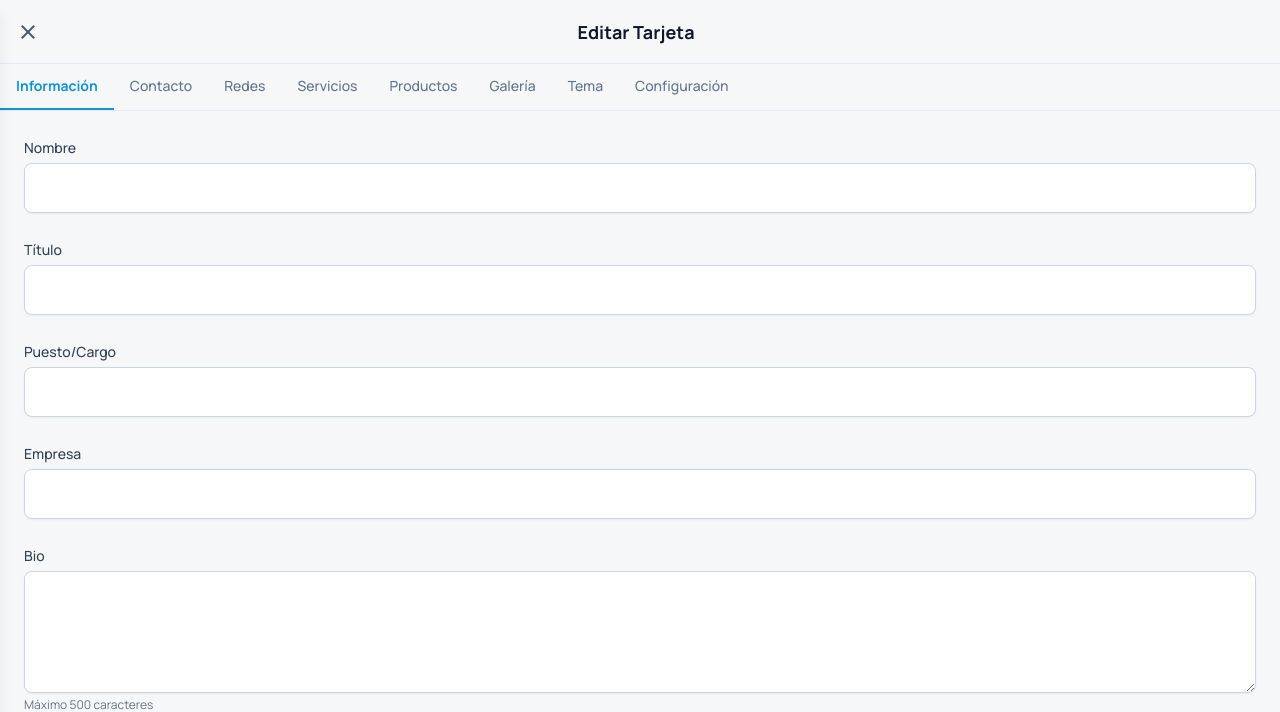
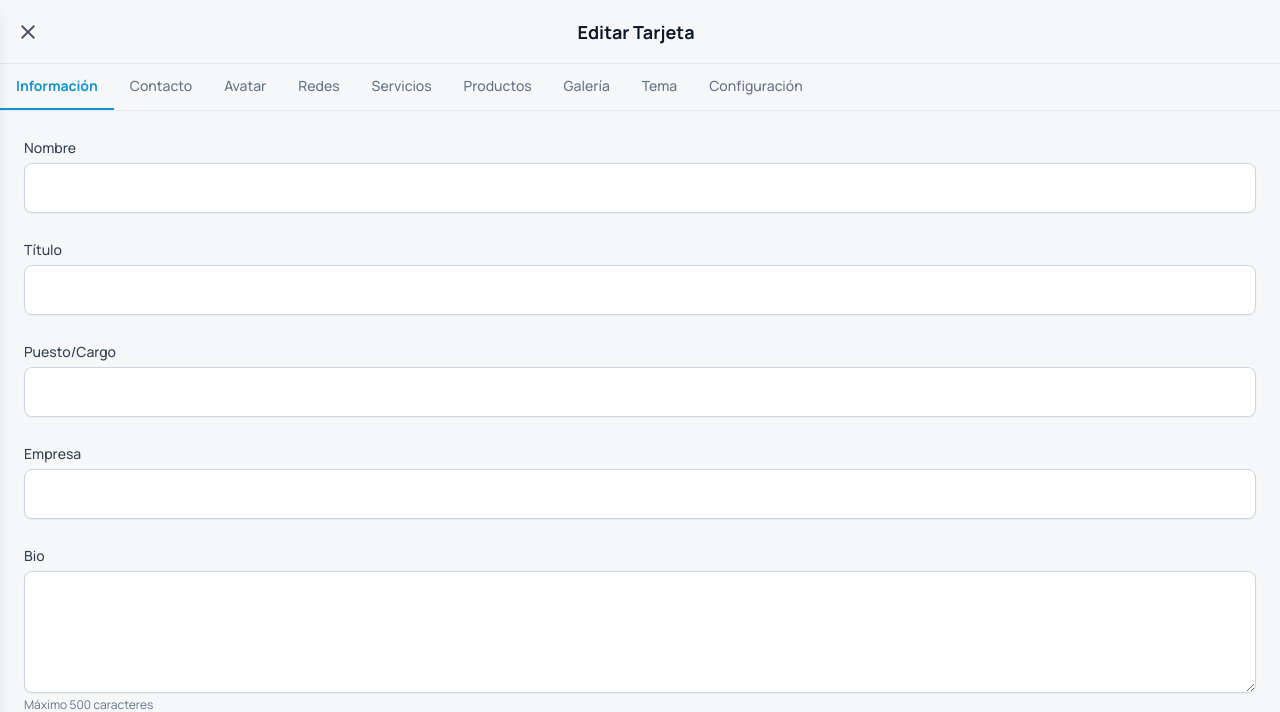
Before and after one commit to edudevats/vcard, a Python web app: template app/templates/dashboard/card_edit_pwa.html in a window 1280 px wide. Shown: the top 712 px of the page. Run offline with Jinja, Linux system fonts and the light colour scheme; the template is opened without the code that fills it: most values are stand-ins (such as "Sample title", 1, 10 or a date in 2020); form fields are guessed from the names that the template uses; some libraries are stand-ins or nearby versions.

Commit message:
Update card_edit_pwa.html

```diff
--- a/app/templates/dashboard/card_edit_pwa.html
+++ b/app/templates/dashboard/card_edit_pwa.html
@@ -21,6 +21,9 @@
       </a>
       <a class="tab-link border-b-2 border-transparent px-4 py-3 text-center text-sm font-medium text-slate-500 hover:text-slate-700 dark:text-slate-400 dark:hover:text-slate-200" href="#contacto" data-tab="contacto">
         Contacto
+      </a>
+      <a class="tab-link border-b-2 border-transparent px-4 py-3 text-center text-sm font-medium text-slate-500 hover:text-slate-700 dark:text-slate-400 dark:hover:text-slate-200" href="#avatar" data-tab="avatar">
+        Avatar
       </a>
       <a class="tab-link border-b-2 border-transparent px-4 py-3 text-center text-sm font-medium text-slate-500 hover:text-slate-700 dark:text-slate-400 dark:hover:text-slate-200" href="#redes" data-tab="redes">
         Redes
@@ -110,6 +113,21 @@
             <label class="text-sm font-medium text-slate-700 dark:text-slate-300" for="location">Ubicación</label>
             {{ form.location(class="mt-1 block w-full rounded-lg border-slate-300 bg-white p-3 shadow-sm focus:border-primary focus:ring-primary dark:border-slate-700 dark:bg-slate-900/40 dark:text-white") }}
           </div>
+        </div>
+      </div>
+
+      <!-- Avatar Tab -->
+      <div id="avatar" class="tab-content hidden">
+        <div class="text-center py-8">
+          <div class="mb-4">
+            <span class="material-symbols-outlined text-4xl text-slate-400">account_circle</span>
+          </div>
+          <h3 class="text-lg font-semibold text-slate-800 dark:text-slate-200 mb-2">Gestionar Avatar</h3>
+          <p class="text-slate-600 dark:text-slate-400 mb-6">Sube y personaliza tu foto de perfil</p>
+          <a href="{{ url_for('dashboard.card_avatar', id=card.id) }}" class="inline-flex items-center px-4 py-2 bg-primary text-white rounded-lg hover:bg-primary/90 transition-colors">
+            <span class="material-symbols-outlined mr-2">account_circle</span>
+            Gestionar Avatar
+          </a>
         </div>
       </div>
 
```
